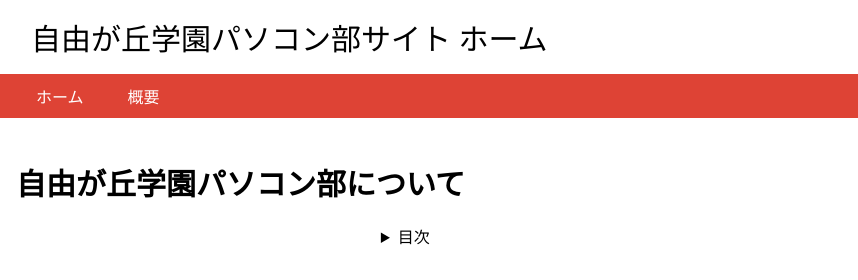
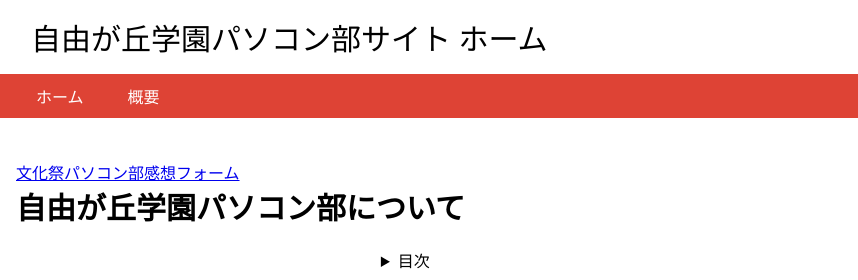
Before and after one commit to j-pc-club/j-pc-club.github.io, a plain HTML site: page index.html in a window 1280 px wide. Shown: the top 280 px of the page, 0-858 px from the left. Drawn offline with nearby package versions, Linux system fonts and the light colour scheme.

Commit message:
Update index.html

```diff
--- a/index.html
+++ b/index.html
@@ -21,6 +21,7 @@
 <div class="NO"></div>
   <div class="container wrapper">
     <main>
+      <a href="https://docs.google.com/forms/d/e/1FAIpQLSdKw5FNkREjY7IYLHoL-uWWvK7LOro9ns5s8r-Jc6EZ_skmyQ/viewform?usp=sf_link"style="/*display: none;*/">文化祭パソコン部感想フォーム</a>
       <article>
         <h1 class="blog-title">自由が丘学園パソコン部について</h1>
         <div class="article-intro">
```
